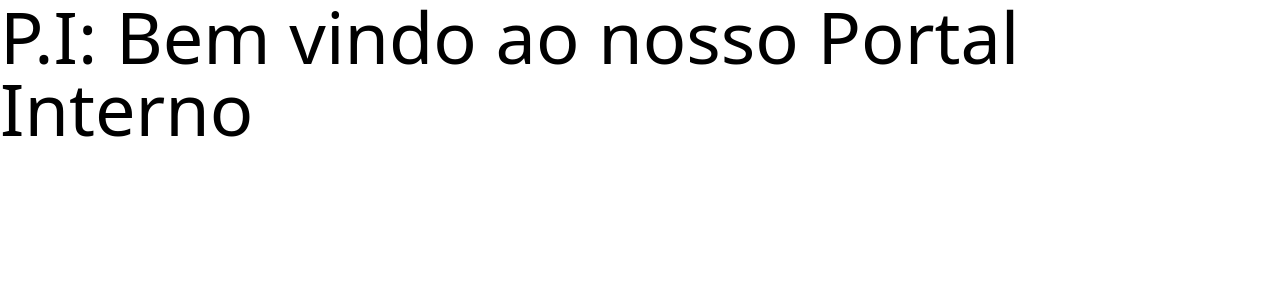
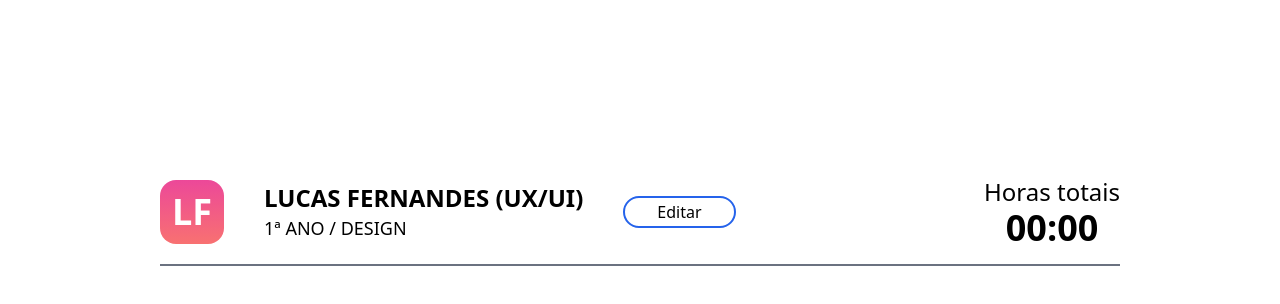
Before and after one commit to Maua-Dev/portal_interno_front, a Next.js app: page / in a window 1280 px wide. Shown: the top 304 px of the page. Built offline with nearby package versions, Linux system fonts and the light colour scheme.

Commit message:
added name component

```diff
--- a/src/app/components/Link.tsx
+++ /dev/null
@@ -1,17 +0,0 @@
-import LinkNext from 'next/link'
-import React from 'react'
-import styles from './Link.module.css'
-
-export default function LinkComponent({
-  href,
-  children
-}: {
-  href: string
-  children: React.ReactNode
-}) {
-  return (
-    <LinkNext className={styles.link} href={`/${href}`}>
-      {children}
-    </LinkNext>
-  )
-}
--- /dev/null
+++ b/src/app/components/NameHeader.tsx
@@ -0,0 +1,66 @@
+import { DisplayHours } from './little_components/DisplayHours'
+import { ReactNode } from 'react'
+
+const Container = ({ children }: { children: ReactNode }) => {
+  return (
+    <div className="mx-40 mt-40 flex flex-row items-center justify-between border-b-2 border-gray-500 py-4">
+      {children}
+    </div>
+  )
+}
+
+const Components = ({ children }: { children: ReactNode }) => {
+  return (
+    <div className="flex flex-row items-center justify-center gap-10">
+      {children}
+    </div>
+  )
+}
+
+const ProfileSquare = ({ name }: { name: string }) => {
+  return (
+    <div className="flex h-16 w-16 items-center justify-center rounded-2xl bg-gradient-to-t from-red-400 to-pink-500 text-4xl font-bold text-white">
+      {name}
+    </div>
+  )
+}
+
+const EditButton = () => {
+  return (
+    <button className="h-8 rounded-full border-2 border-blue-600 px-8">
+      Editar
+    </button>
+  )
+}
+
+const NameComponents = ({ children }: { children: ReactNode }) => {
+  return <div>{children}</div>
+}
+
+export default function NameHeader({
+  name,
+  course,
+  year,
+  stack
+}: {
+  name: string
+  course: string
+  year: string
+  stack: string
+}) {
+  return (
+    <Container>
+      <Components>
+        <ProfileSquare
+          name={name.charAt(0) + name.charAt(name.indexOf(' ') + 1)}
+        />
+        <NameComponents>
+          <p className="text-2xl font-bold">{`${name.toUpperCase()} (${stack.toUpperCase()})`}</p>
+          <p className="text-lg">{`${year.toUpperCase()} / ${course.toUpperCase()}`}</p>
+        </NameComponents>
+        <EditButton />
+      </Components>
+      <DisplayHours hours="00:00" />
+    </Container>
+  )
+}
--- /dev/null
+++ b/src/app/components/little_components/DisplayHours.tsx
@@ -0,0 +1,18 @@
+import { ReactNode } from 'react'
+
+const Display = ({ children }: { children: ReactNode }) => {
+  return (
+    <div className="flex flex-col items-center justify-center gap-0">
+      {children}
+    </div>
+  )
+}
+
+export const DisplayHours = ({ hours }: { hours: string }) => {
+  return (
+    <Display>
+      <p className="text-2xl">Horas totais</p>
+      <span className="text-4xl font-bold">{hours}</span>
+    </Display>
+  )
+}
--- a/src/app/page.tsx
+++ b/src/app/page.tsx
@@ -1,4 +1,5 @@
 import { Inter } from 'next/font/google'
+import NameHeader from './components/NameHeader'
 // import { UserProvider } from '@/contexts/user_provider'
 
 const inter = Inter({ subsets: ['latin'] })
@@ -8,7 +9,12 @@ export default function Home() {
     <main className="">
       <div className="flex flex-col">
         <div>
-          <h1 className="text-7xl">P.I: Bem vindo ao nosso Portal Interno</h1>
+          <NameHeader
+            name="Lucas Fernandes"
+            course="Design"
+            year="1ª Ano"
+            stack="UX/UI"
+          />
         </div>
       </div>
     </main>
--- a/src/app/time_log/page.tsx
+++ /dev/null
@@ -1,32 +0,0 @@
-import styles from './time_log.module.css'
-
-export default function TimeLog() {
-  return (
-    <>
-      <main className={styles.page}>
-        <header className={styles.header}>
-          <div className={styles.content}>
-            <h1>IMG</h1>
-            <div>
-              <p>LUCAS FERNANDES (UX/UI)</p>
-              <p>1 ANO / DESIGN</p>
-              <p>tarefas em andamento</p>
-            </div>
-            <button>editar</button>
-          </div>
-          <div className={styles.hours}>
-            <p>Horas totais</p>
-            <span>00:00</span>
-          </div>
-        </header>
-        <section className={styles.projects}>
-          <aside>
-            <h2>Projetos</h2>
-            <h2>Histórico</h2>
-          </aside>
-          <article>Projeto 1</article>
-        </section>
-      </main>
-    </>
-  )
-}
```
Also changed, not shown: src/app/components/Link.module.css (deleted, +0 -9 lines), src/app/time_log/time_log.module.css (deleted, +0 -44 lines).
